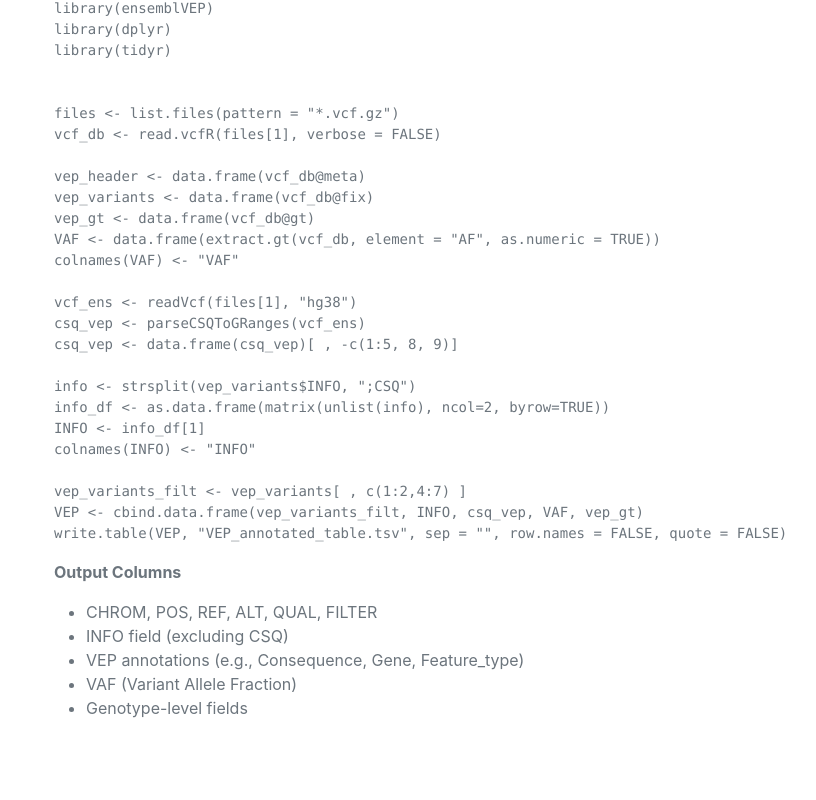
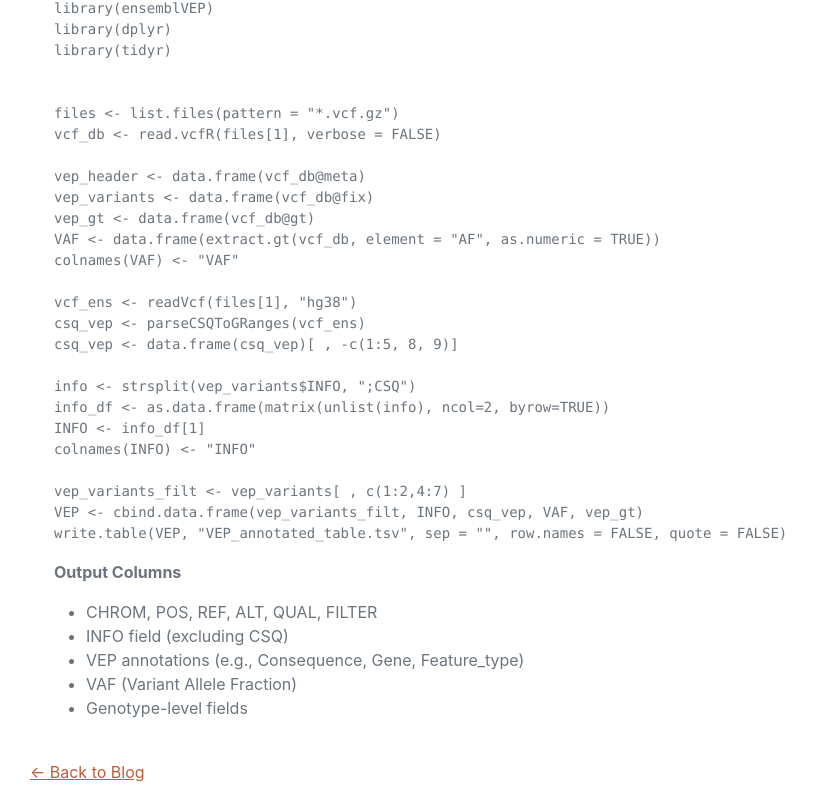
Before and after one commit to shanimalik86/shanimalik86.github.io, a plain HTML site: page posts/2025-06-10-vep-vcf-to-tsv.html in a window 1280 px wide. Shown: the part 551-1351 px from the top of the page, without its empty margins (242-1058 px from the left). Before the commit the page ends 1311 px from the top, so only its background shows below. Drawn offline with Linux system fonts and the light colour scheme.

Commit message:
Update 2025-06-10-vep-vcf-to-tsv.html

```diff
--- a/posts/2025-06-10-vep-vcf-to-tsv.html
+++ b/posts/2025-06-10-vep-vcf-to-tsv.html
@@ -65,5 +65,6 @@ write.table(VEP, "VEP_annotated_table.tsv", sep = "", row.names = FALSE, quote =
             </ul>
         </div>
     </div>
+    <p><a href="../blog.html">← Back to Blog</a></p>
 </body>
 </html>
```
